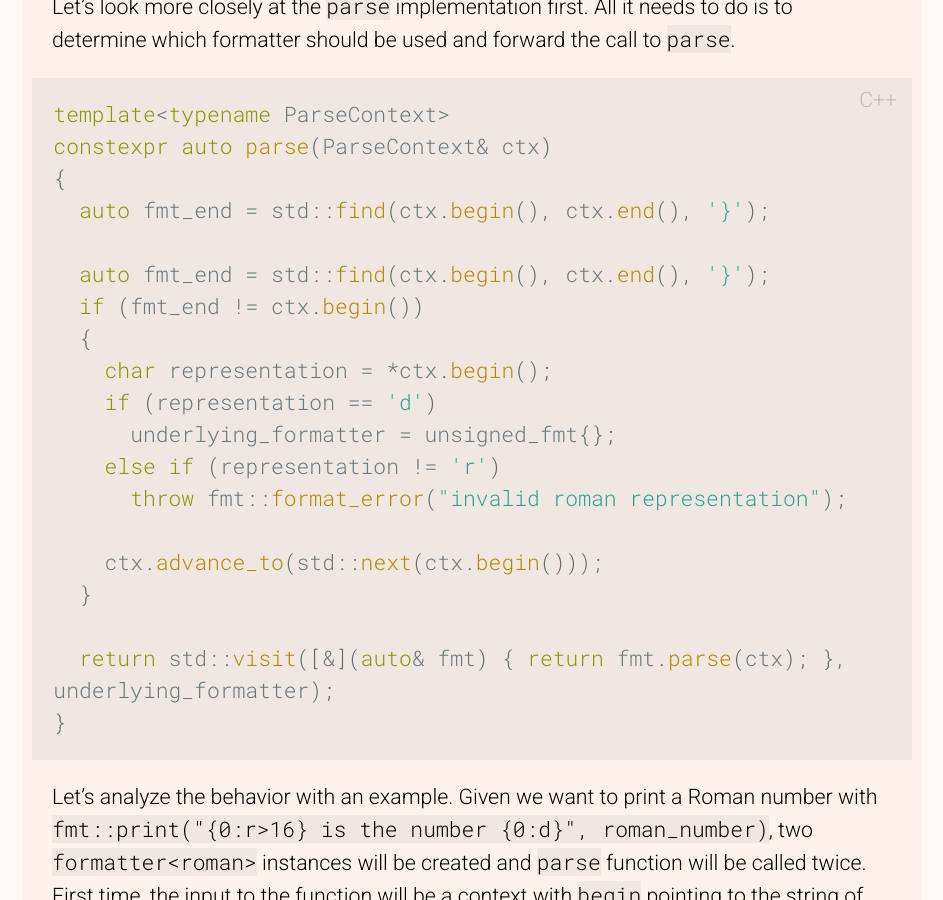
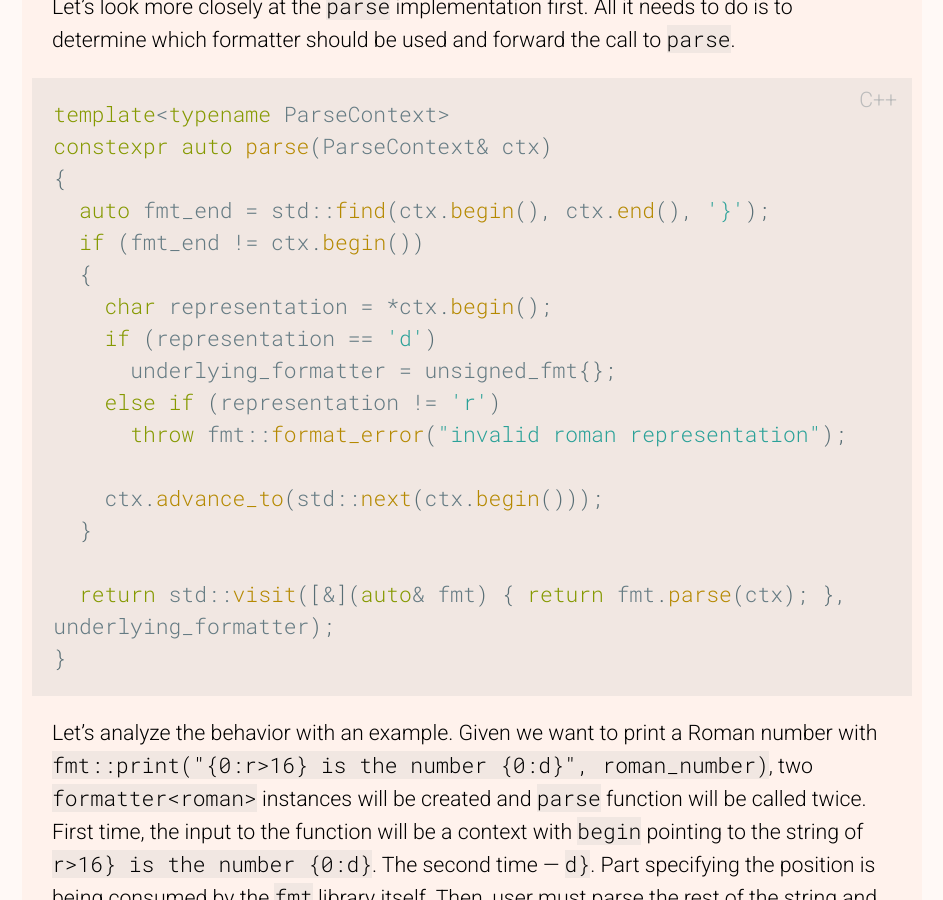
Before and after one commit to wgml/wgml.github.io, a Jekyll site: the page built from _posts/2019-03-01-formatting-user-defined-types-fmt.md, in a window 1280 px wide and 900 px high, scrolled down 6623 px. Shown: the whole window, without its empty margins (151-1094 px from the left). Built offline with Jekyll 4.4.1, drawn with Linux system fonts in a browser that asks for light colours.

Commit message:
Remove duplicated line

```diff
--- a/_posts/2019-03-01-formatting-user-defined-types-fmt.md
+++ b/_posts/2019-03-01-formatting-user-defined-types-fmt.md
@@ -175,8 +175,6 @@ template<typename ParseContext>
 constexpr auto parse(ParseContext& ctx)
 {
   auto fmt_end = std::find(ctx.begin(), ctx.end(), '}');
-
-  auto fmt_end = std::find(ctx.begin(), ctx.end(), '}');
   if (fmt_end != ctx.begin())
   {
     char representation = *ctx.begin();
```
